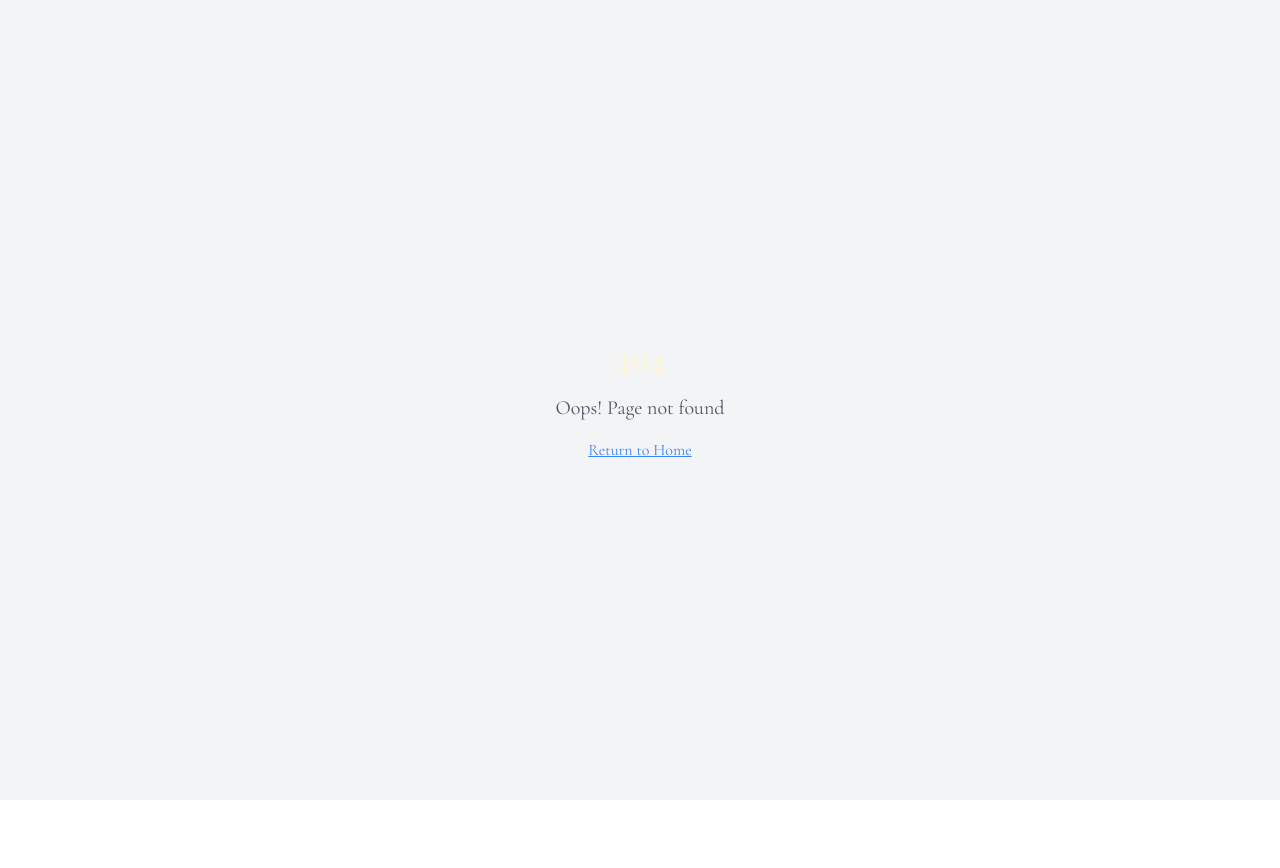
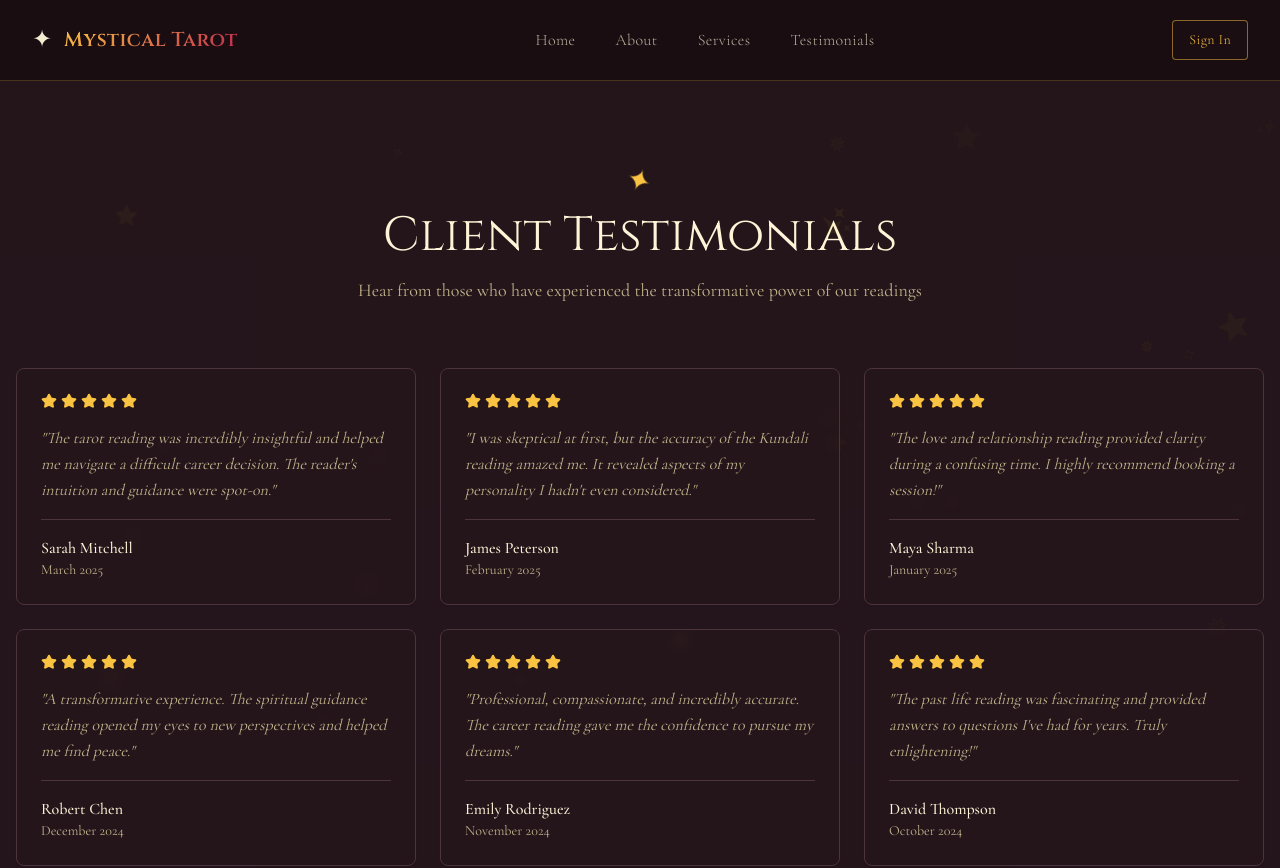
Before and after one commit to krishnadubey1525-cell/stellar-guide-portal, a React (Vite) app: page /testimonials in a window 1280 px wide. Before the commit this address had no page. Shown: the top 868 px of the page. Before the commit the page ends 800 px from the top, so only its background shows below. Built offline with nearby package versions, Linux system fonts and the light colour scheme; the HTML template or start-up script is replaced by a standard one.

Commit message:
Add testimonial page
Create a dedicated Testimonials page that uses the existing TestimonialsSection and FloatingParticles, wire it into routing, and add a navbar link for navigation.

```diff
--- a/src/App.tsx
+++ b/src/App.tsx
@@ -9,6 +9,7 @@ import Planner from "./pages/Planner";
 import About from "./pages/About";
 import Auth from "./pages/Auth";
 import Services from "./pages/Services";
+import Testimonials from "./pages/Testimonials";
 import NotFound from "./pages/NotFound";
 
 const queryClient = new QueryClient();
@@ -26,6 +27,7 @@ const App = () => (
           <Route path="/kundali-booking" element={<KundaliBookingPage />} />
           <Route path="/auth" element={<Auth />} />
           <Route path="/services" element={<Services />} />
+          <Route path="/testimonials" element={<Testimonials />} />
           {/* ADD ALL CUSTOM ROUTES ABOVE THE CATCH-ALL "*" ROUTE */}
           <Route path="*" element={<NotFound />} />
         </Routes>
--- a/src/components/Navbar.tsx
+++ b/src/components/Navbar.tsx
@@ -21,6 +21,9 @@ const Navbar = () => {
             <Link to="/services" className="text-foreground/70 hover:text-accent transition-colors font-light tracking-wide">
               Services
             </Link>
+            <Link to="/testimonials" className="text-foreground/70 hover:text-accent transition-colors font-light tracking-wide">
+              Testimonials
+            </Link>
           </div>
 
           <div className="flex items-center space-x-4">
--- /dev/null
+++ b/src/pages/Testimonials.tsx
@@ -0,0 +1,17 @@
+import Navbar from "@/components/Navbar";
+import TestimonialsSection from "@/components/TestimonialsSection";
+import FloatingParticles from "@/components/FloatingParticles";
+
+const Testimonials = () => {
+  return (
+    <div className="min-h-screen bg-background">
+      <FloatingParticles />
+      <Navbar />
+      <main className="pt-20">
+        <TestimonialsSection />
+      </main>
+    </div>
+  );
+};
+
+export default Testimonials;
```
